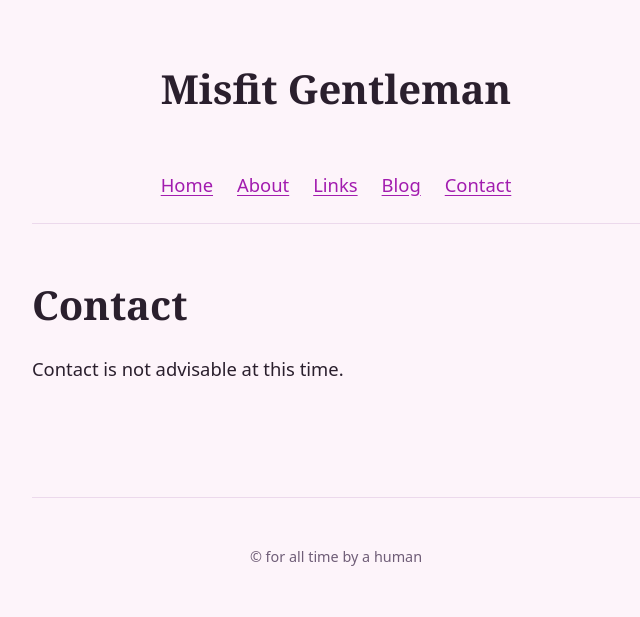
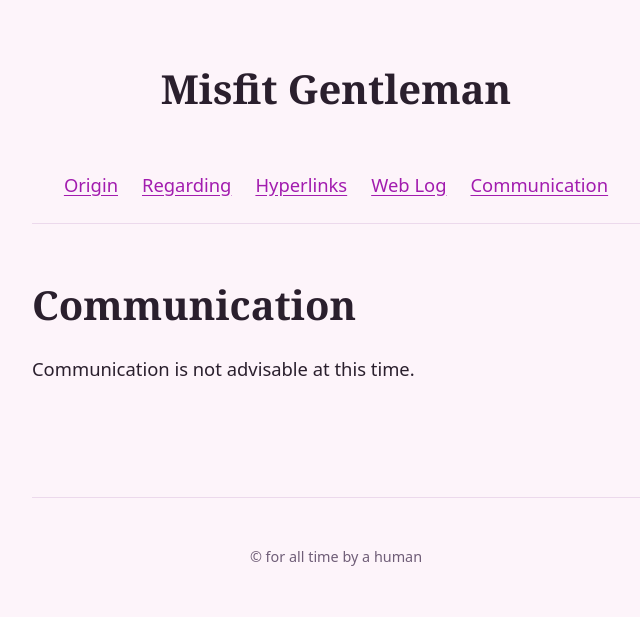
Before and after one commit to newsonaut/my-11ty-blog, an Eleventy site: page src/contact.html in a window 1280 px wide. Shown: the whole page, without its empty margins (304-944 px from the left). Built offline with nearby package versions, Linux system fonts and the light colour scheme; Eleventy itself is replaced by a stand-in of ours; files that its build step writes are made by us from their sources.

Commit message:
your message

```diff
--- a/src/_includes/navigation.njk
+++ b/src/_includes/navigation.njk
@@ -1,5 +1,5 @@
-<a href="/">Home</a>
-<a href="/about/">About</a>
-<a href="/links/">Links</a>
-<a href="/blog/">Blog</a>
-<a href="/contact/">Contact</a>
+<a href="/">Origin</a>
+<a href="/about/">Regarding</a>
+<a href="/links/">Hyperlinks</a>
+<a href="/blog/">Web Log</a>
+<a href="/contact/">Communication</a>
--- a/src/contact.html
+++ b/src/contact.html
@@ -1,6 +1,6 @@
 ---
-title: Contact
+title: Communication
 layout: base.njk
 ---
 
-<p>Contact is not advisable at this time.</p>
+<p>Communication is not advisable at this time.</p>
```
Also changed, not shown: src/about.html (+1 -1 lines), src/links.html (+1 -1 lines), src/blog.html.
